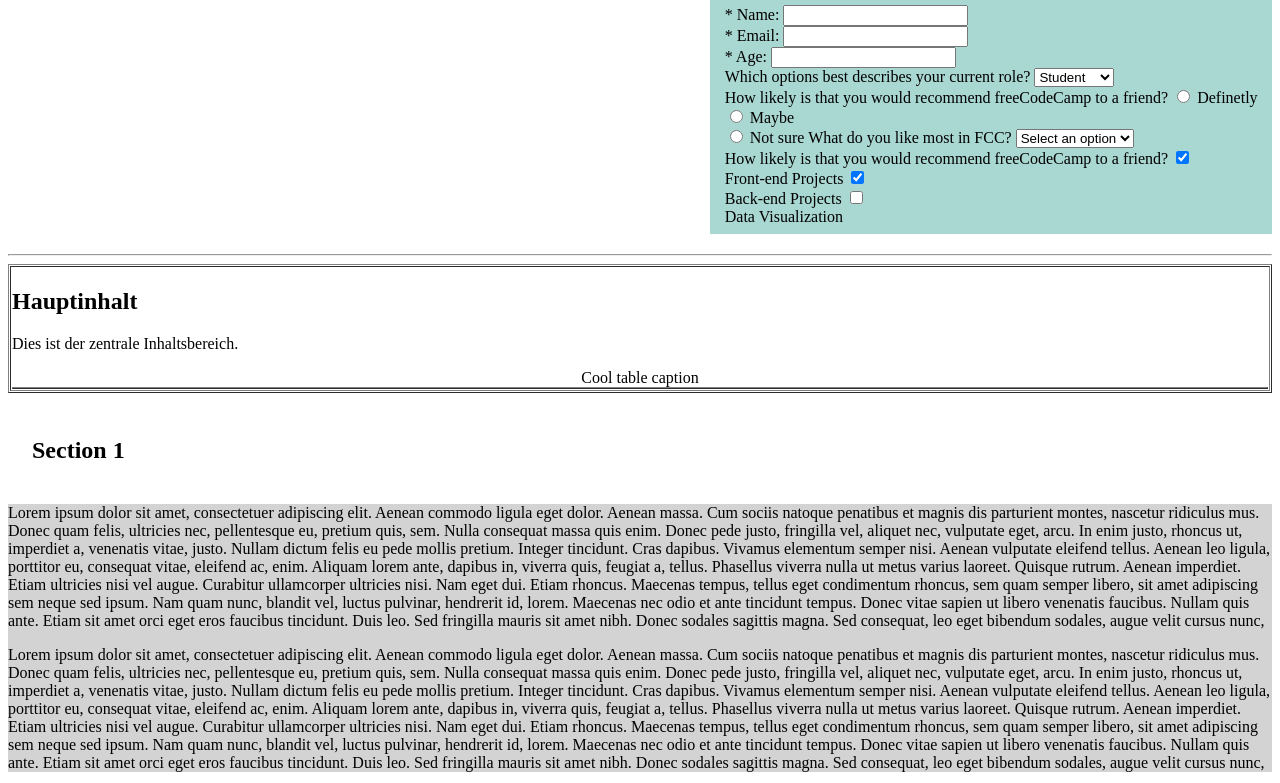
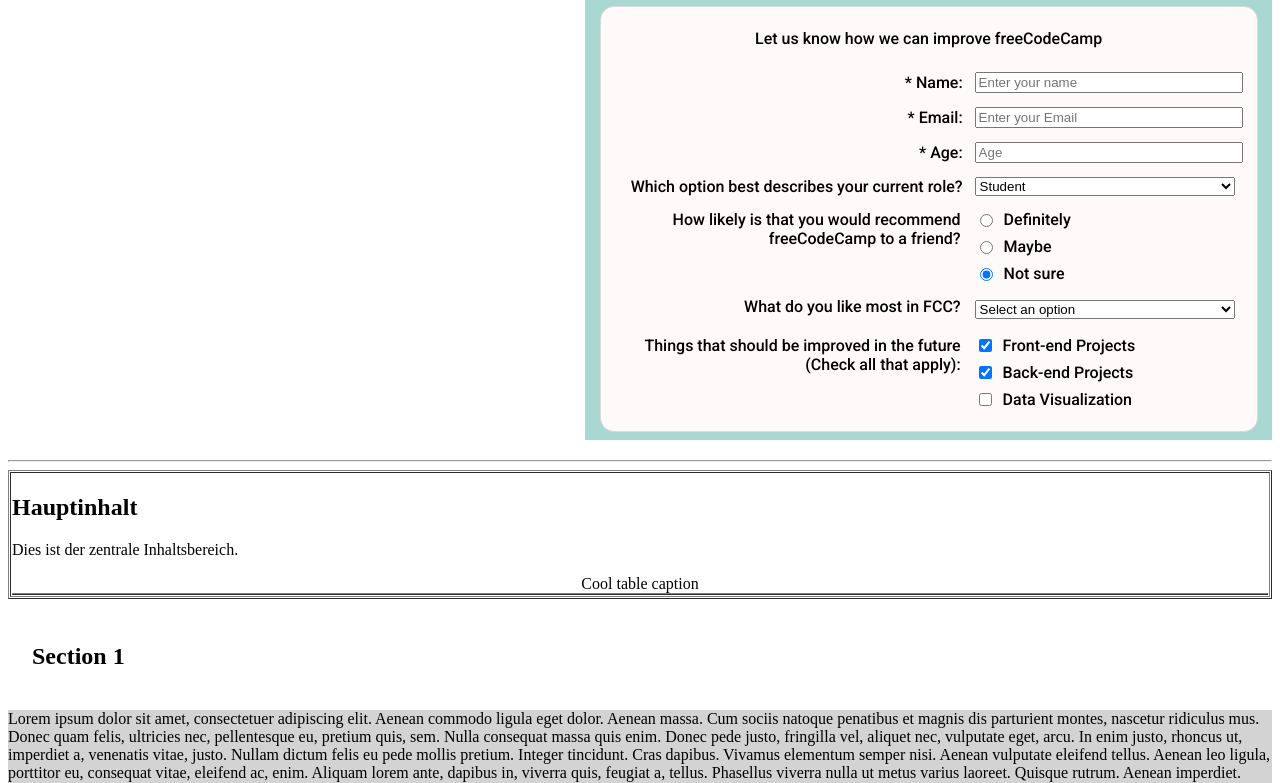
Before and after one commit to alyssonee1010/My-Website-University-Personal, a plain HTML site: page index.html in a window 1280 px wide. Shown: the part 233-1016 px from the top of the page. Drawn offline with Linux system fonts and the light colour scheme.

Commit message:
feat: 100% correct

```diff
--- a/index.html
+++ b/index.html
@@ -4,6 +4,7 @@
   	<meta charset="utf-8">
     <title> Meine Beispiel seite </title>
     <link rel="stylesheet" href="style.css" />
+    <link href="https://fonts.googleapis.com/css2?family=Roboto:wght@400;500;700&display=swap" rel="stylesheet">
   </head>
 
   <body>
@@ -21,48 +22,54 @@
     </table>
     <div class="form-container">
       <h1 style="justify-self: center; font-size: xx-large;"> Survey Form </h1>
-      <form class="">
+      <form class="form">
+        <fieldset class="intro"><legend>Let us know how we can improve freeCodeCamp</legend></fieldset>
         <label for="name">* Name:</label>
-        <input type="text" id="name" name="name"><br>
+        <input type="text" id="name" name="name" placeholder="Enter your name">
+
         <label for="email">* Email:</label>
-        <input type="text" id="email" name="email"><br>
+        <input type="email" id="email" name="email" placeholder="Enter your Email">
+
         <label for="age">* Age:</label>
-        <input type="text" id="age" name="age"><br>
-        <label for="role">Which options best describes your current role?</label>
-        <select name="role" id="role">
-          <option value="student">Student</option>
+        <input type="text" id="age" name="age" placeholder="Age">
+
+        <label for="role">Which option best describes your current role?</label>
+        <select name="role" id="role" required>
+          <option value="student" selected>Student</option>
           <option value="professor">Professor</option>
           <option value="worker">Worker</option>
           <option value="dancer">Dancer</option>
-        </select><br>
+        </select>
 
-        <label for="recommend">How likely is that you would recommend freeCodeCamp to a friend?</label>
-        <input type="radio" id="def" name="recommend" value="def">
-        <label for="def">Definetly</label><br>
-        <input type="radio" id="maybe" name="recommend" value="maybe">
-        <label for="maybe">Maybe</label><br>
-        <input type="radio" id="not_sure" name="recommend" value="not_sure">
-        <label for="not_sure">Not sure</label>
+        <fieldset>
+          <legend>How likely is that you would recommend freeCodeCamp to a friend?</legend>
+          <div class="choices">
+            <label><input type="radio" id="def"   name="recommend" value="def"> Definitely</label>
+            <label><input type="radio" id="maybe" name="recommend" value="maybe"> Maybe</label>
+            <label><input type="radio" id="not_sure" name="recommend" value="not_sure" checked> Not sure</label>
+          </div>
+        </fieldset>
 
-        <label for="like">What do you like most in FCC?</label>
-        <select name="like" id="like">
-          <option value="" disabled selected>Select an option</option>
-          <option value="Nothing">Nothing</option>
-          <option value="something">something</option>
-          <option value="tchja">Tchja</option>
-        </select><br>
-
-        <label for="improvements">How likely is that you would recommend freeCodeCamp to a friend?</label>
-        <input type="checkbox" id="front" name="front" value="front-end" checked><br>
-        <label for="front">Front-end Projects</label>
-        <input type="checkbox" id="back" name="back" value="back-end" checked> <br>
-        <label for="back">Back-end Projects</label>
-        <input type="checkbox" id="data" name="data" value="data-visualization"><br>
-        <label for="data">Data Visualization </label>
-      </form>
+        <fieldset>
+          <legend>What do you like most in FCC?</legend>
+          <select name="like" id="like" required>
+            <option value="" disabled selected>Select an option</option>
+            <option value="Nothing">Nothing</option>
+            <option value="something">Something</option>
+            <option value="tchja">Tchja</option>
+          </select>
+        </fieldset>
+        <fieldset>
+        <legend>Things that should be improved in the future (Check all that apply):</legend>
+        <div class="choices">
+          <label><input type="checkbox" id="front" name="front" value="front-end" checked> Front-end Projects</label>
+          <label><input type="checkbox" id="back"  name="back"  value="back-end"  checked> Back-end Projects</label>
+          <label><input type="checkbox" id="data"  name="data"  value="data-visualization"> Data Visualization</label>
+        </div>
+      </fieldset>
+    </form>
     </div>
     <hr>
-
     <table border="1" cellspacing="1" width="100%">
       <tr>
         <!-- Hauptinhalt -->
--- a/style.css
+++ b/style.css
@@ -39,6 +39,12 @@
         opacity: 0;
       }
 
+.radio-group {
+  display: flex;
+  flex-wrap: wrap;
+  gap: 8px;
+}
+
 .form-container {
     font: "Roboto";
     background-color: #a9d7d1;
@@ -51,9 +57,56 @@
     padding-right: 0.9rem;
 }
 .form {
-    display: grid;
-    background-color: snow;
-    grid-template-columns: 1fr 1fr;
-    gap: 10px;
-    padding: 10px;
+    background:snow;
+    border:1px solid #d9d9d9;
+    border-radius:14px;
+    padding:22px;
+    max-width:760px;
+    margin:0 auto;
+    margin-top: 1rem;
+    display:grid;
+    grid-template-columns: 1fr 260px;
+    gap:14px 16px;
+    align-items:center;
 }
+
+.form fieldset.intro{ display:contents; }
+.form fieldset.intro > legend{
+  grid-column:1 / -1; text-align:center; margin:0 0 10px; font-weight:500;
+}
+
+label {
+    font-weight:500;
+}
+.form { display:grid; grid-template-columns:1fr 260px; gap:14px 16px; align-items:center; }
+
+.form fieldset{ border:0; padding:0; margin:0 0 12px; display:contents; }
+.form legend{ grid-column:1; text-align:right; font-weight:500; margin:0 0 6px; align-self:start; }
+
+.form-container{ font-family: Roboto, Arial, sans-serif; }
+
+.form fieldset.fullrow > legend{
+  grid-column:1 / -1;
+  text-align:center;
+  margin:6px 0 6px;
+}
+.form .choices{ grid-column:2; display:grid; gap:8px; }
+.form .choices label{ display:flex; align-items:center; gap:8px; }
+
+.form-container{ font-family: Roboto, Arial, sans-serif; }
+
+.form{
+  grid-template-columns: 340px 260px;
+  column-gap: 12px;
+}
+.form > label{
+  grid-column: 1;
+  text-align: right;
+  align-self: center;
+}
+.form input[type="text"],
+.form input[type="email"],
+.form select{
+  grid-column: 2;
+  width: 100%;
+}
```
